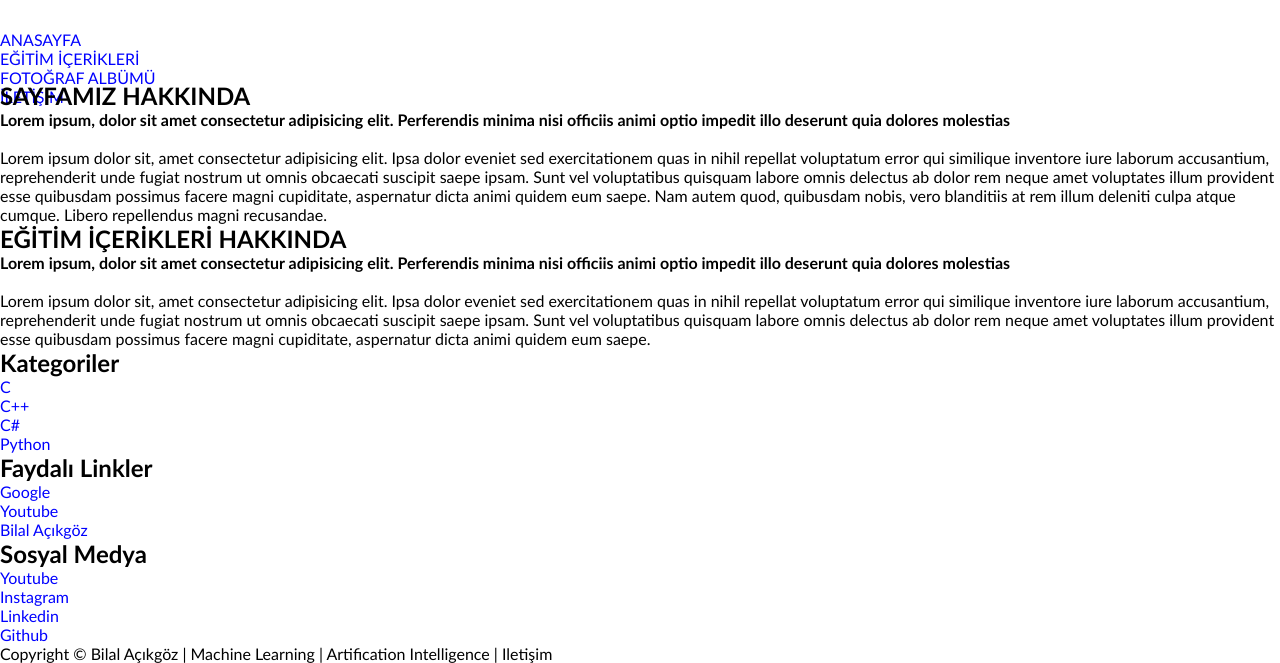
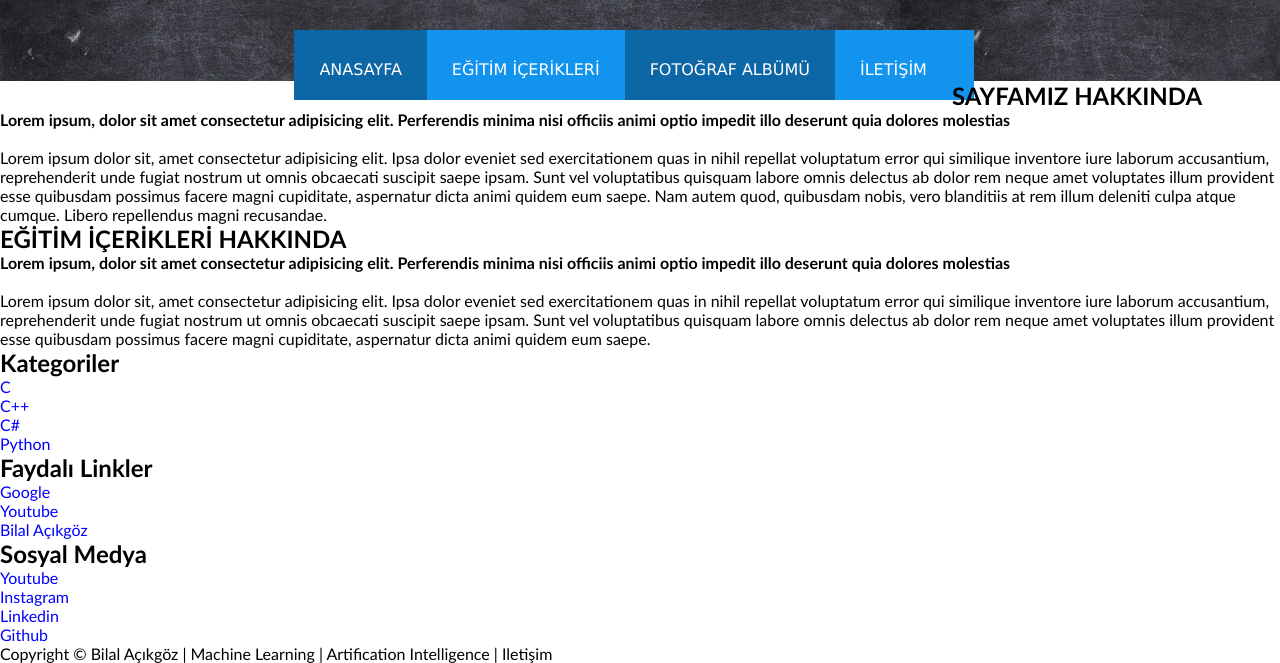
Before and after one commit to SauWebProgramming/websayfasi-BilalAcikgoz, a plain HTML site: page index.html in a window 1280 px wide. Shown: the part 139-802 px from the top of the page. Drawn offline with Linux system fonts and the light colour scheme.

Commit message:
header kısmının css kodları tamamlandı

```diff
--- a/style.css
+++ b/style.css
@@ -40,3 +40,33 @@ body{
     padding-top: 3px;
     padding-left: 4px;
 }
+
+#menu{
+    width: 680px;
+    height: 70px;
+    margin-left: 23%;
+    background-color: #1293ee;
+}
+
+#menu ul li{
+    float: left;
+    display: block;
+    height: 35px;
+    padding-top: 30px;
+    padding-bottom: 5px;
+    padding-left: 25px;
+    padding-right: 25px;
+    text-align: center;
+    font-family: Verdana, Geneva, Tahoma, sans-serif;
+    font-size: 16px;
+    color: white;
+}
+
+#menu ul li a{
+    text-decoration: none;
+    color: white;
+}
+
+.active{
+    background-color: #0d66a5;
+}
```
Also changed, not shown: images/background-image.jpg (added), images/logo.ico (added), images/myownphot.png (added).
